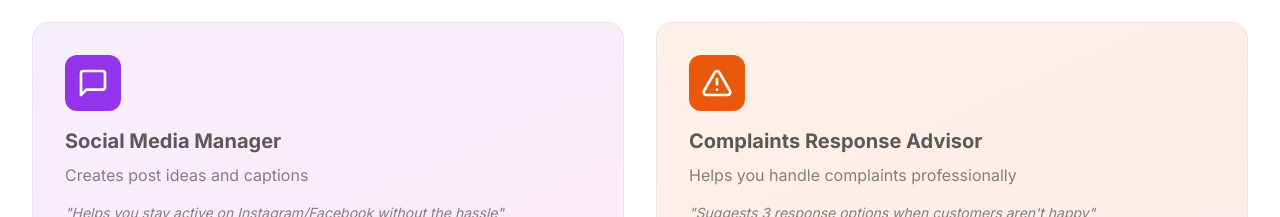
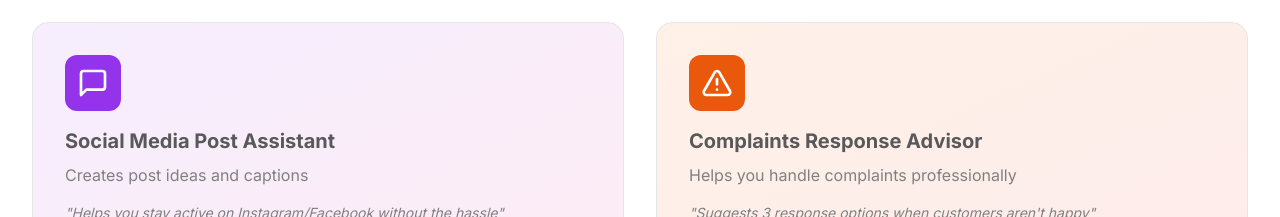
Before and after one commit to lumatra/business-gpt-boost, a React (Vite) app: page / in a window 1280 px wide. Shown: the part 1900-2117 px from the top of the page. Built offline with nearby package versions, Linux system fonts and the light colour scheme; the HTML template or start-up script is replaced by a standard one.

Commit message:
Preceding changes

```diff
--- a/src/components/SolutionSection.tsx
+++ b/src/components/SolutionSection.tsx
@@ -41,7 +41,7 @@ const SolutionSection = () => {
     },
     {
       icon: MessageSquare,
-      title: "Social Media Manager",
+      title: "Social Media Post Assistant",
       description: "Creates post ideas and captions",
       example: "Helps you stay active on Instagram/Facebook without the hassle",
       benefit: "Posts that sound like you, not a robot",
```
